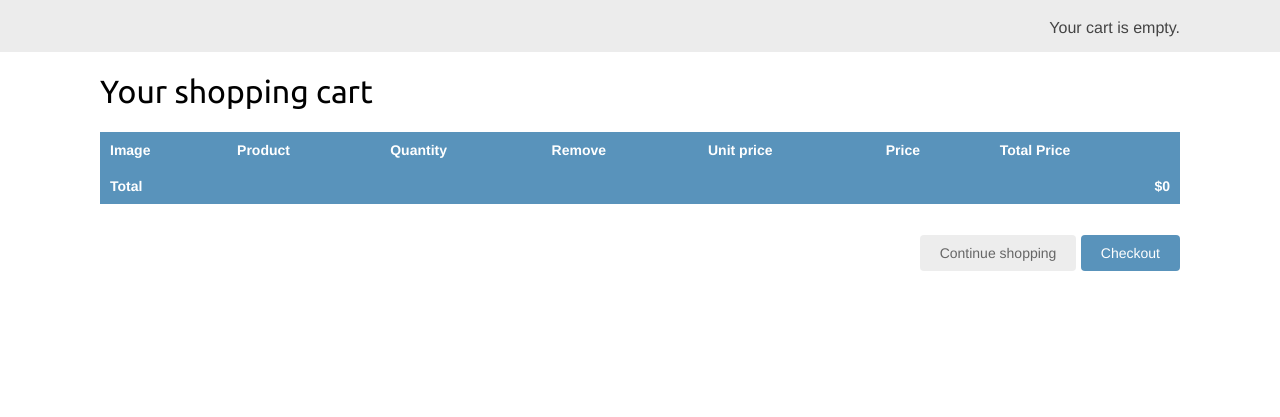
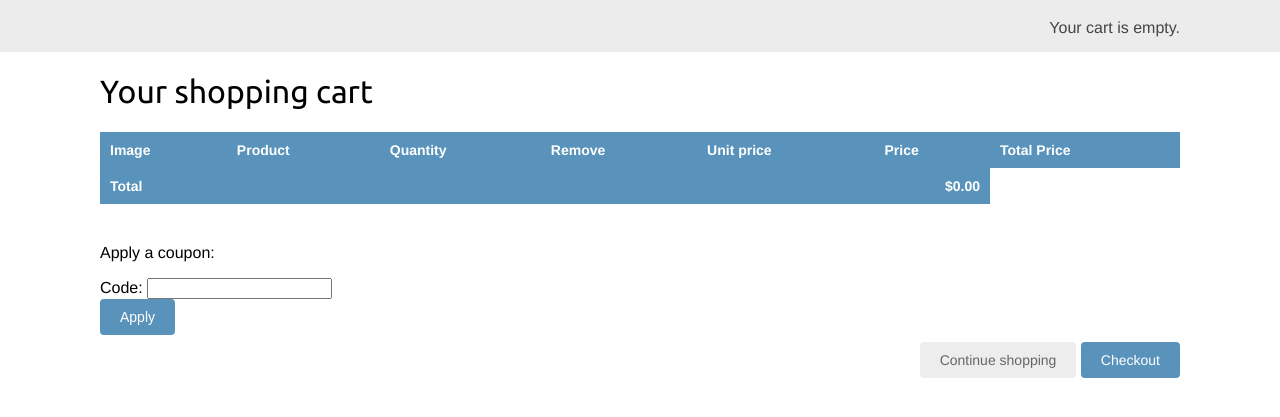
Before and after one commit to anas-dev-tech/QuickCart, a Django app: page /cart/ in a window 1280 px wide. Shown: the part 46-463 px from the top of the page. Run offline with Django 5.2, Linux system fonts and the light colour scheme; parts of the project's set-up code (start-up, migrations or seed data) failed here and were passed over.

Commit message:
apply coupons to shop cart

```diff
--- a/QuickCart/QuickCart/urls.py
+++ b/QuickCart/QuickCart/urls.py
@@ -8,6 +8,7 @@ urlpatterns = [
     path('admin/', admin.site.urls),
     path('cart/', include('cart.urls', namespace='cart')),
     path('orders/', include('orders.urls', namespace='orders')),
+    path('coupons/', include('coupons.urls', namespace='coupons')),
     path('payment/', include('payment.urls', namespace='payment')),
     path('', include('shop.urls', namespace='shop')),
 ]
--- a/QuickCart/cart/cart.py
+++ b/QuickCart/cart/cart.py
@@ -1,7 +1,7 @@
 from decimal import Decimal
 from django.conf import settings
 from shop.models import Product
-
+from coupons.models import Coupon
 
 
 class Cart:
@@ -12,6 +12,8 @@ class Cart:
         if not cart:
             cart = self.session[settings.CART_SESSION_ID] = {}
         self.cart =cart
+
+        self.coupon_id = self.session.get('coupon_id')
 
 
     def add(self, product, quantity=1, override_quantity=False):
@@ -57,3 +59,20 @@ class Cart:
 
     def save(self):
         self.session.modified = True
+
+    @property
+    def coupon(self):
+        if self.coupon_id:
+            try:
+                return Coupon.objects.get(id=self.coupon_id)
+            except Coupon.DoesNotExist:
+                pass
+        return None
+
+    def get_discount(self):
+        if self.coupon:
+            return (self.coupon.discount / Decimal(100)) * self.get_total_price()
+        return Decimal(0)
+
+    def get_total_price_after_discount(self):
+        return self.get_total_price() - self.get_discount()
--- a/QuickCart/cart/templates/cart/detail.html
+++ b/QuickCart/cart/templates/cart/detail.html
@@ -27,7 +27,7 @@ Your shopping cart
                 <a href="{{ product.get_absolute_url }}">
                     <img src="{% if product.image %}
                                 {{ product.image.url }}
-                             {% else %}
+                            {% else %}
                                 {% static "img/no_image.png" %}
                             {% endif %}">
                 </a>
@@ -53,16 +53,42 @@ Your shopping cart
         </tr>
         {% endwith %}
         {% endfor %}
+        {% if cart.coupon %}
+        <tr class="subtotal">
+            <td>Subtotal</td>
+            <td colspan="4"></td>
+            <td class="num">${{ cart.get_total_price|floatformat:2 }}</td>
+        </tr>
+        <tr>
+            <td>
+            "{{ cart.coupon.code }}" coupon
+            ({{ cart.coupon.discount }}% off)
+            </td>
+            <td colspan="4"></td>
+            <td class="num neg">
+            - ${{ cart.get_discount|floatformat:2 }}
+            </td>
+        </tr>
+        {% endif %}
         <tr class="total">
             <td>Total</td>
-            <td colspan="5"></td>
-            <td class="num">${{ cart.get_total_price }}</td>
+            <td colspan="4"></td>
+            <td class="num">
+            ${{ cart.get_total_price_after_discount|floatformat:2 }}
+            </td>
         </tr>
     </tbody>
 </table>
+<p>Apply a coupon:</p>
+<form action="{% url "coupons:apply" %}" method="post">
+    {{ coupon_apply_form }}
+    <input type="submit" value="Apply">
+    {% csrf_token %}
+</form>
 <p class="text-right">
-    <a href="{% url "shop:product_list" %}" class="button
- light">Continue shopping</a>
-    <a href="{% url 'orders:order_create' %}" class="button">Checkout</a>
+    <a href="{% url "shop:product_list" %}" class="button light">
+        Continue shopping</a>
+    <a href="{% url 'orders:order_create' %}" class="button">
+        Checkout</a>
 </p>
 {% endblock %}
--- a/QuickCart/cart/views.py
+++ b/QuickCart/cart/views.py
@@ -3,7 +3,7 @@ from django.views.decorators.http import require_POST
 from .forms import CartAddProductForm
 from .cart import Cart
 from shop.models import Product
-
+from coupons.forms import CouponApplyForm
 @require_POST
 def cart_add(request, product_id):
     cart = Cart(request)
@@ -37,4 +37,11 @@ def cart_detail(request):
                         'quantity': item['quantity'],
                         'override': True
                         })
-    return render(request, 'cart/detail.html', {'cart':cart})
+    coupon_apply_form = CouponApplyForm()
+    return render(
+        request,
+        'cart/detail.html',
+        {
+            'cart':cart,
+            'coupon_apply_form': coupon_apply_form
+                })
--- /dev/null
+++ b/QuickCart/coupons/forms.py
@@ -0,0 +1,6 @@
+from django import forms
+
+
+
+class CouponApplyForm(forms.Form):
+    code = forms.CharField()
--- /dev/null
+++ b/QuickCart/coupons/urls.py
@@ -0,0 +1,9 @@
+from django.urls import path
+from . import views
+
+app_name = 'coupons'
+
+
+urlpatterns = [
+    path('apply/', views.coupon_apply, name='apply'),
+]
```
Also changed, not shown: QuickCart/coupons/views.py (+22 -2 lines), QuickCart/orders/templates/orders/order/create.html (+7 -1 lines).
